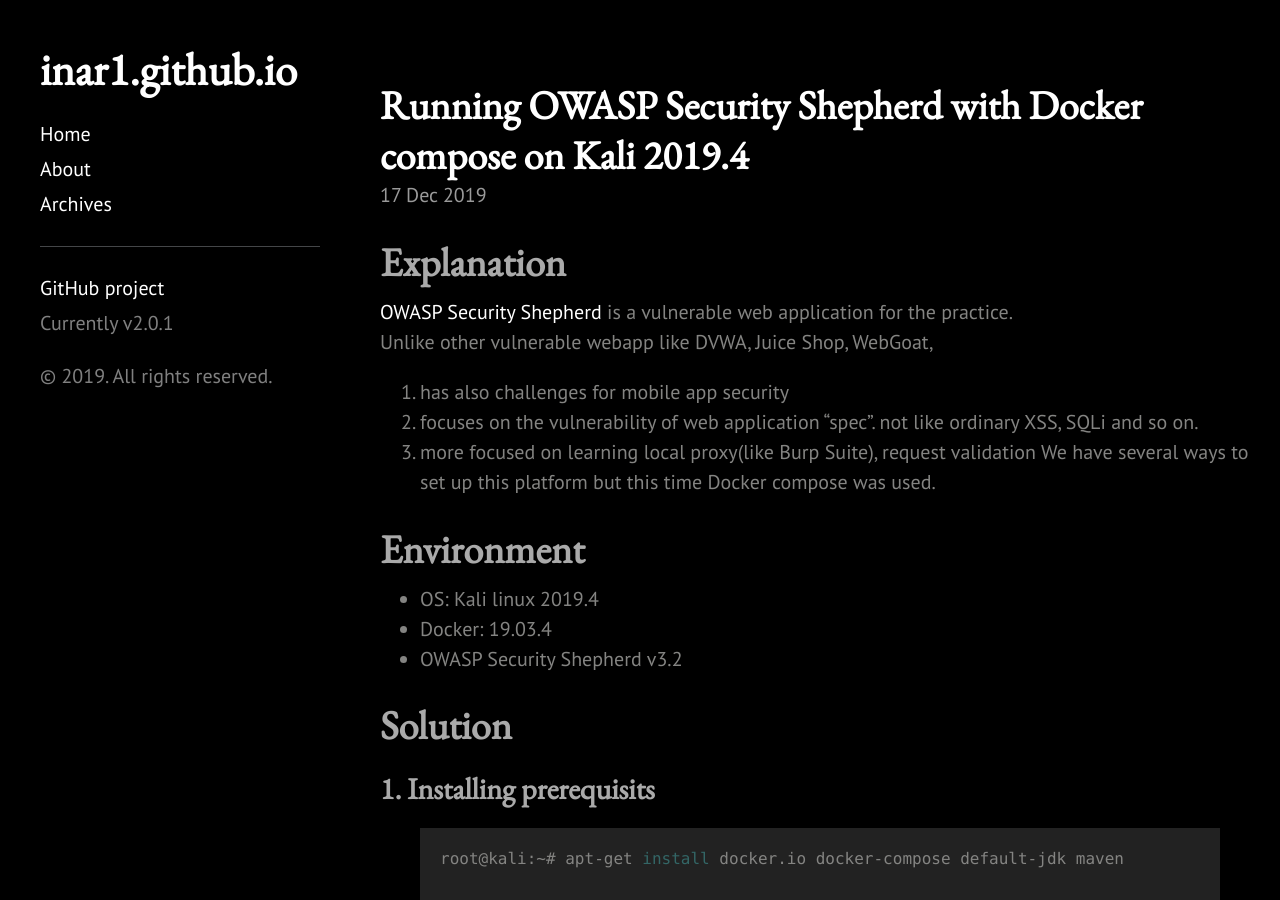
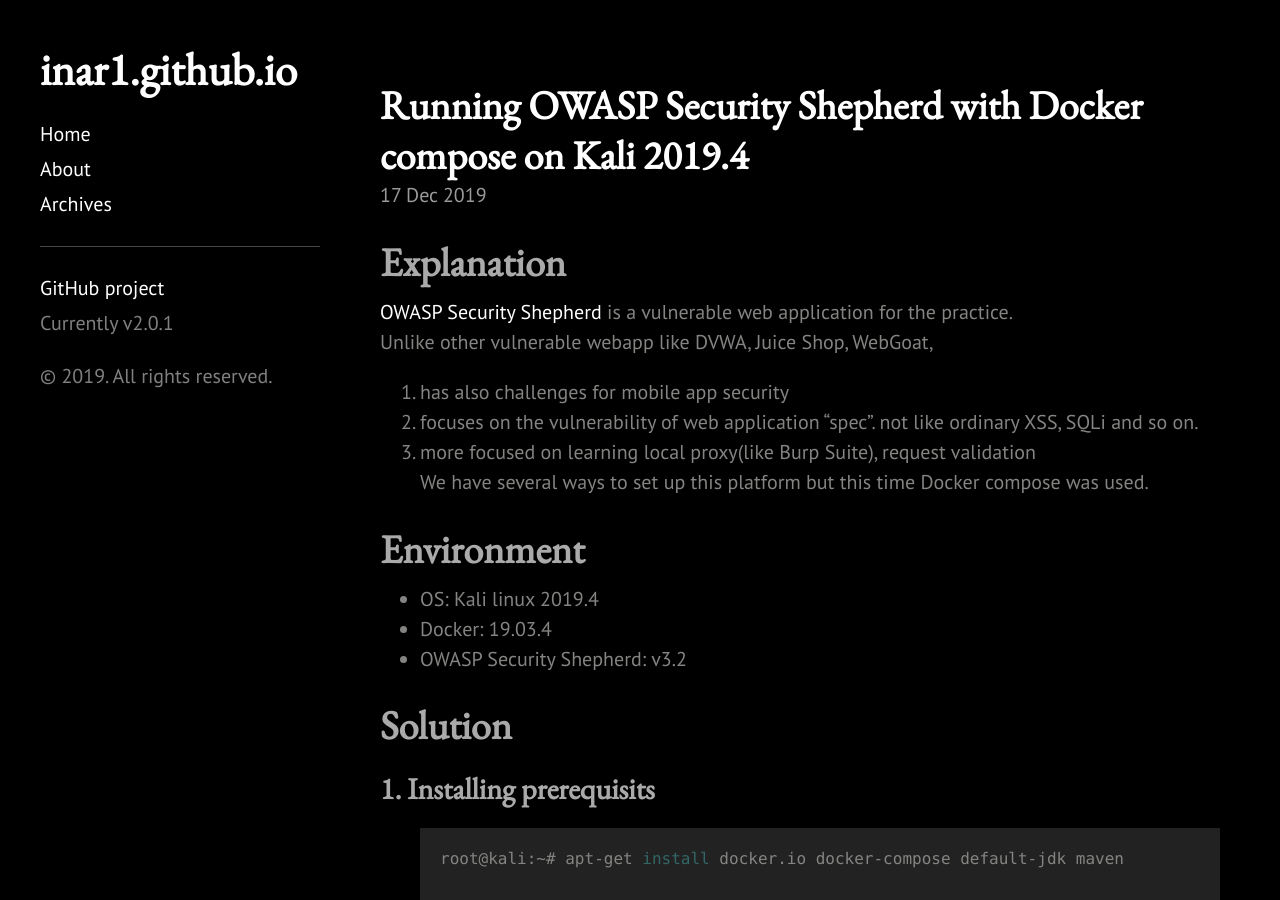
Before and after one commit to 1n4r1/1n4r1.github.io, a Jekyll site: the page built from _posts/2019-12-17-Shepherd-docker-setup.md, in a window 1280 px wide and 900 px high. Built offline with Jekyll 4.4.1, drawn with Linux system fonts in a browser that asks for light colours; a style sheet for code colours, icons or effects is not loaded.

Commit message:
modify some lines for 2019-12-17

```diff
--- a/_posts/2019-12-17-Shepherd-docker-setup.md
+++ b/_posts/2019-12-17-Shepherd-docker-setup.md
@@ -9,12 +9,13 @@ Unlike other vulnerable webapp like DVWA, Juice Shop, WebGoat,
 1. has also challenges for mobile app security
 2. focuses on the vulnerability of web application "spec". not like ordinary XSS, SQLi and so on.
 3. more focused on learning local proxy(like Burp Suite), request validation
+<br>
 We have several ways to set up this platform but this time Docker compose was used.
 
 # Environment
 * OS: Kali linux 2019.4
 * Docker: 19.03.4
-* OWASP Security Shepherd v3.2
+* OWASP Security Shepherd: v3.2
 
 # Solution
 ## 1. Installing prerequisits
```
